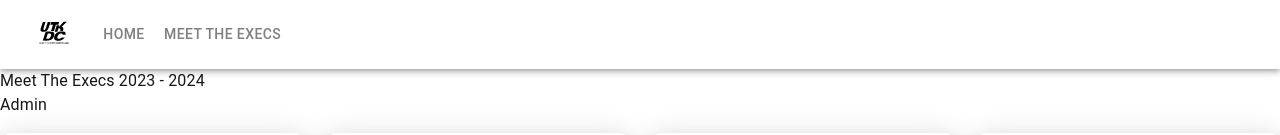
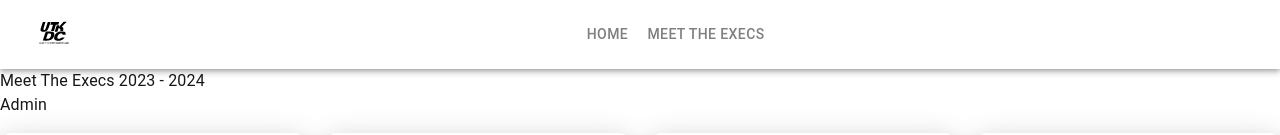
Before and after one commit to anniexwang/utkd, a Next.js app: page /meet-the-execs-2324 in a window 1280 px wide. Shown: the top 135 px of the page. Built offline with nearby package versions, Linux system fonts and the light colour scheme.

Commit message:
font change

```diff
--- a/App.css
+++ b/src/App.css
@@ -75,6 +75,7 @@ body {
   padding-bottom: 0.5rem;
   justify-content: center;
   align-items: center;
+  font-family: Verdana, Geneva, Tahoma, sans-serif;
 }
 
 .title-underline::after {
--- a/src/app/meet-the-execs-2526/page.tsx
+++ b/src/app/meet-the-execs-2526/page.tsx
@@ -7,7 +7,7 @@ import adminexecs from '../../../execs_2526/admin.json';
 import eventsexecs from '../../../execs_2526/events.json';
 import socialmediaexecs from '../../../execs_2526/socialmedia.json';
 import Link from 'next/link';
-import '../../../App.css';
+import '../../App.css';
 
 export default function MeetTheExecs() {
   return (
--- a/src/components/MeetTheExecs/ExecCard.tsx
+++ b/src/components/MeetTheExecs/ExecCard.tsx
@@ -17,7 +17,7 @@ export default function ExecCard({name, pic, role, year, program, favartists, in
     <Card sx={{ width: 300, margin: 2, boxShadow: 15, borderRadius: 2}}>
 
       <CardContent>
-        <Typography variant="h6" component="div">
+        <Typography variant="h6" component="div" >
             {role}
         </Typography>
         <CardMedia
--- a/src/components/navbar.tsx
+++ b/src/components/navbar.tsx
@@ -136,7 +136,7 @@ function ResponsiveAppBar() {
             LOGO
           </Typography>  */}
           {/* minimized screen logo title */}
-          <Box sx={{ flexGrow: 1, display: { xs: 'none', md: 'flex' }, color: 'gray' }}> {/* page titles */}
+          <Box sx={{ flexGrow: 1, display: { xs: 'none', md: 'flex' }, color: 'gray', justifyContent: 'center', alignItems: 'center' }}> {/* page titles */}
             {pages.map((page) => (
                 <Link key={page.label} href={page.path} passHref>
                     <Button
```
